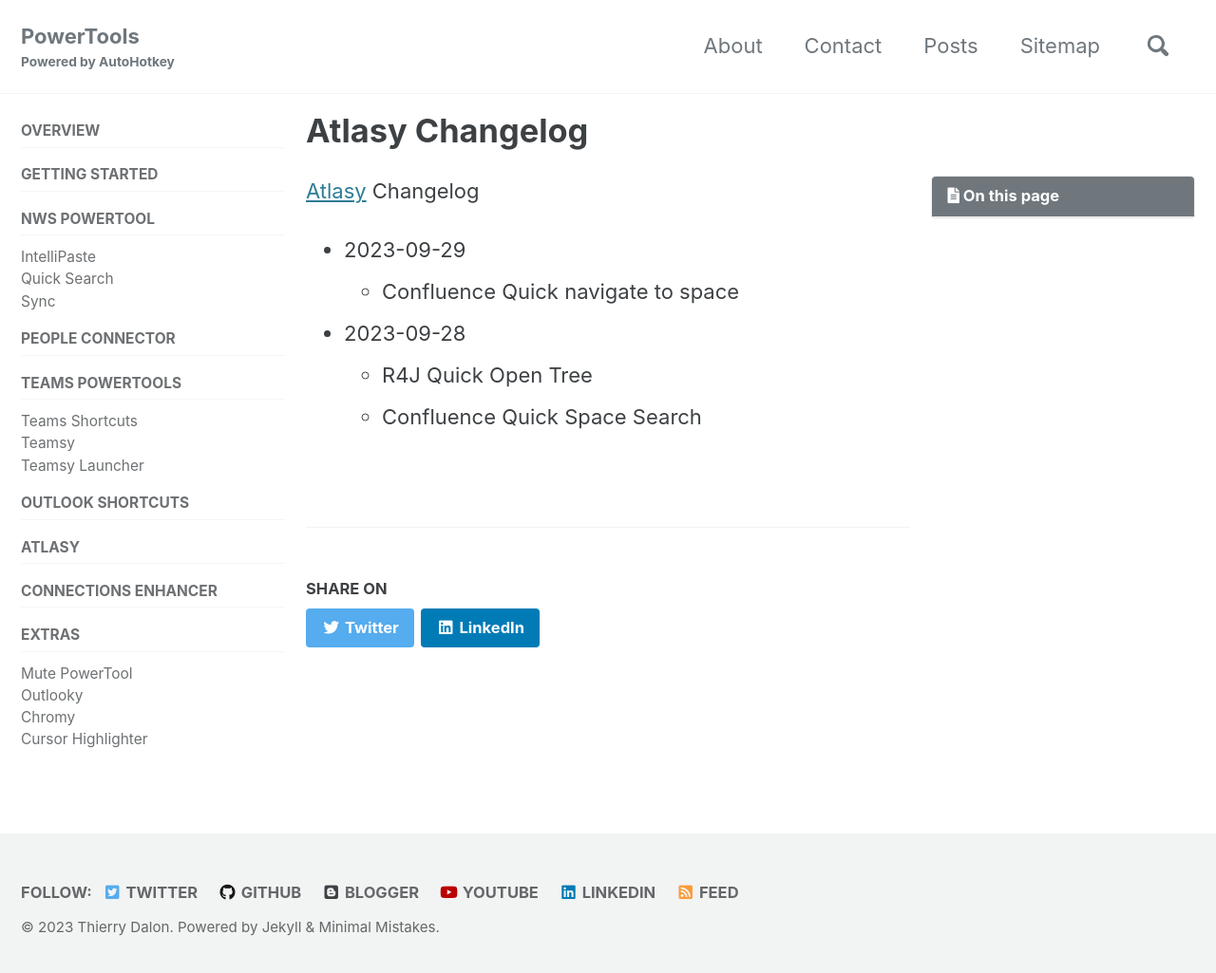
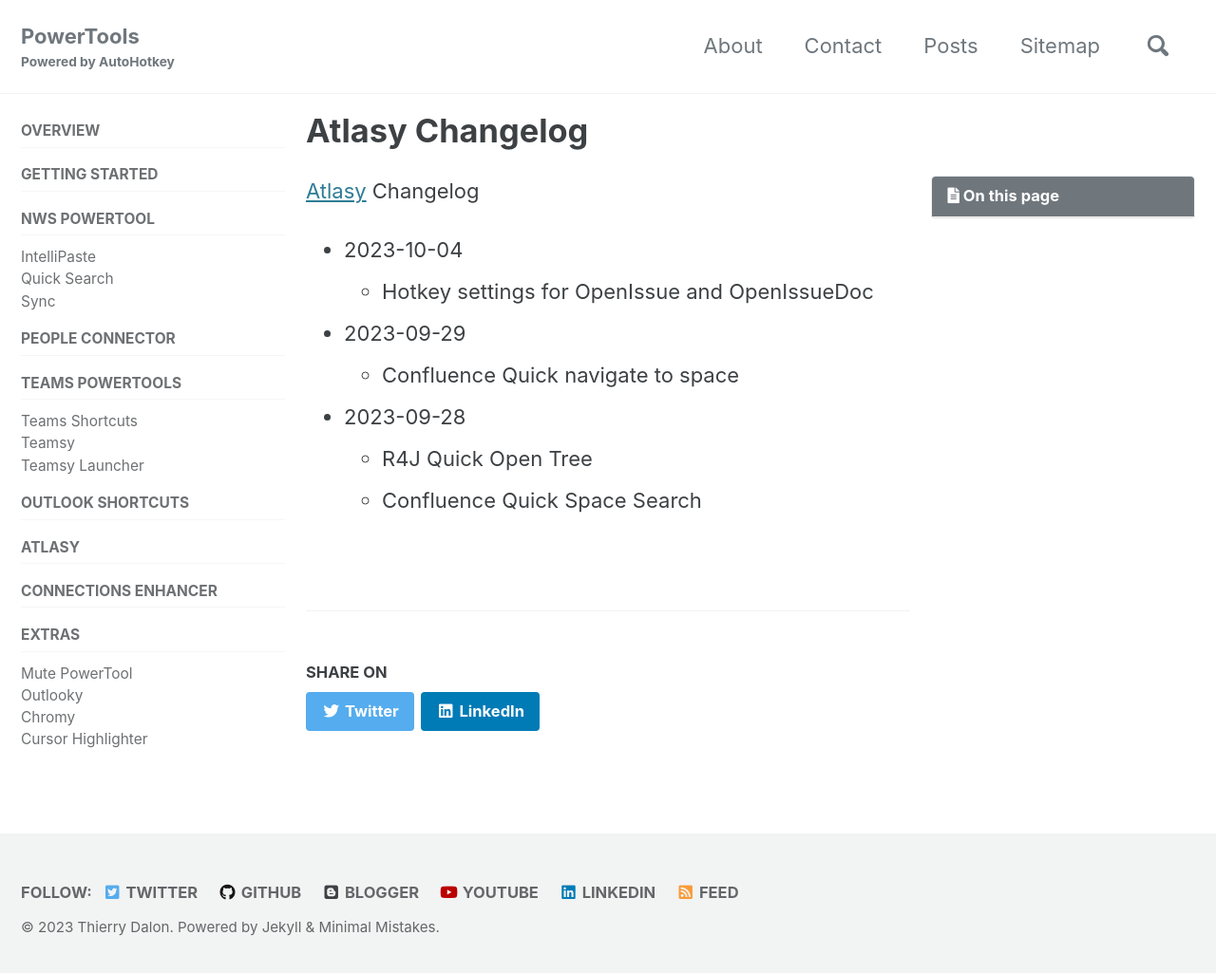
Before and after one commit to tdalon/ahk, a Jekyll site: the page built from docs/_pages/Atlasy-Changelog.md, in a window 1280 px wide and 1033 px high. Shown: the top 1025 px of the window at 95% size. Built offline with Jekyll 4.4.1, drawn with Linux system fonts in a browser that asks for light colours; cached includes are drawn as plain includes; comment, search, counter and statistics services are not loaded.

Commit message:
Add Hotkey_ParserRev

```diff
--- a/docs/_pages/Atlasy-Changelog.md
+++ b/docs/_pages/Atlasy-Changelog.md
@@ -6,6 +6,8 @@ excerpt: "Release notes for Atlasy PowerTool."
 
 [Atlasy](Atlasy) Changelog
 
+* 2023-10-04
+  * Hotkey settings for OpenIssue and OpenIssueDoc
 * 2023-09-29
   * Confluence Quick navigate to space
 * 2023-09-28
```
Also changed, not shown: 6 other files.
